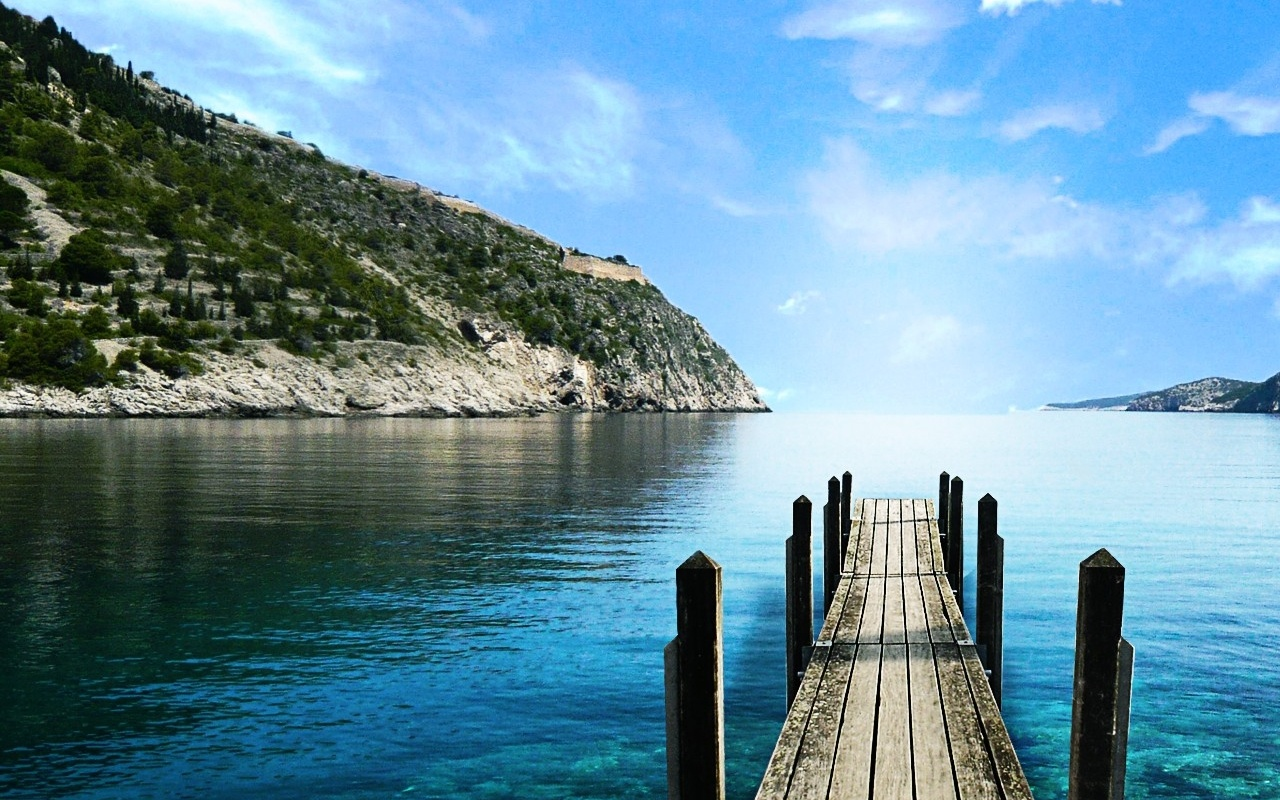
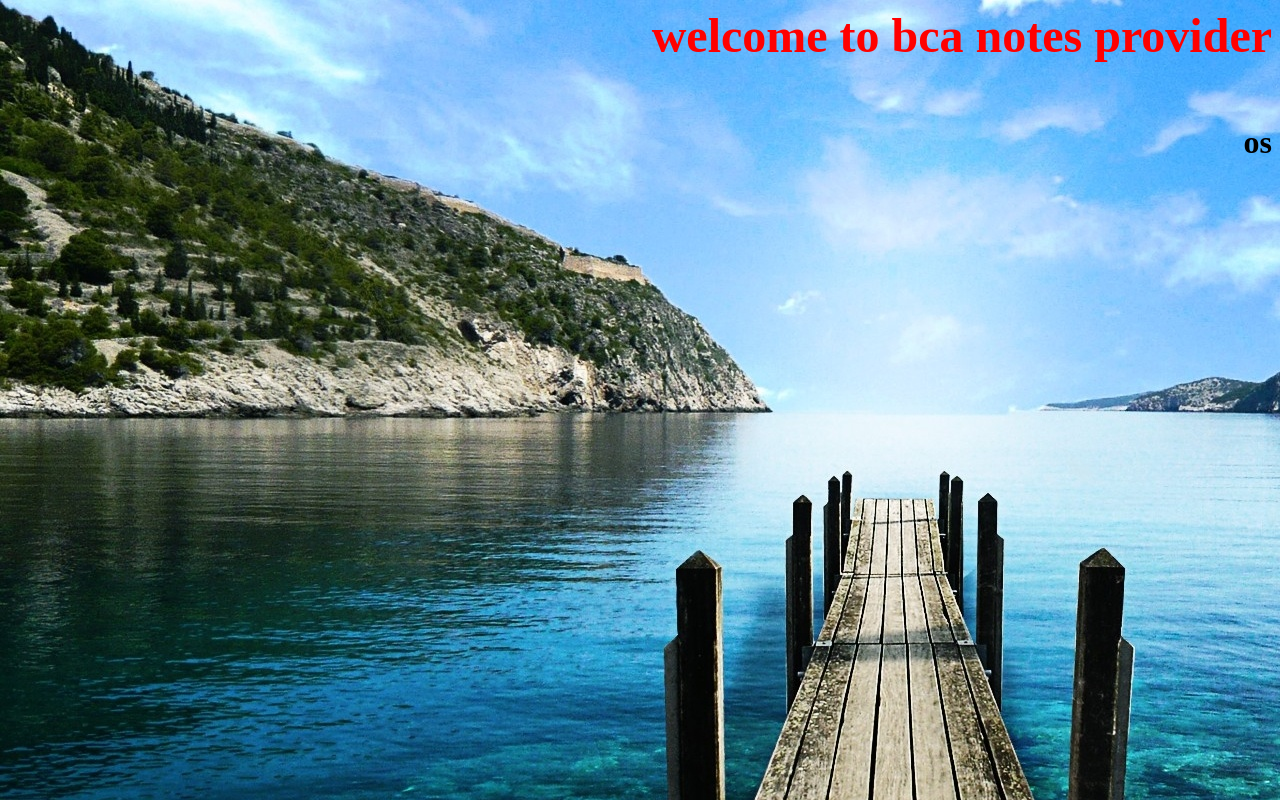
Before and after one commit to ankitsharma978573/firstfrommypc, a plain HTML site: page index.html in a window 1280 px wide. Drawn offline with Linux system fonts and the light colour scheme.

Commit message:
first insert

```diff
--- a/index.html
+++ b/index.html
@@ -105,5 +105,10 @@
                 <h5>ram ram</h5>
                 <h6>yo yo</h6>
                 <p>hello welcome 2 you</p> -->
+                    <h1 align="right" bgcolor="red"><font size="40" color="red" face="algerian">welcome to bca notes provider</font> </h1>
+                    <br>
+
+                       <h1 align="right"> os</h1>
+
 </body>
 </html>
```
